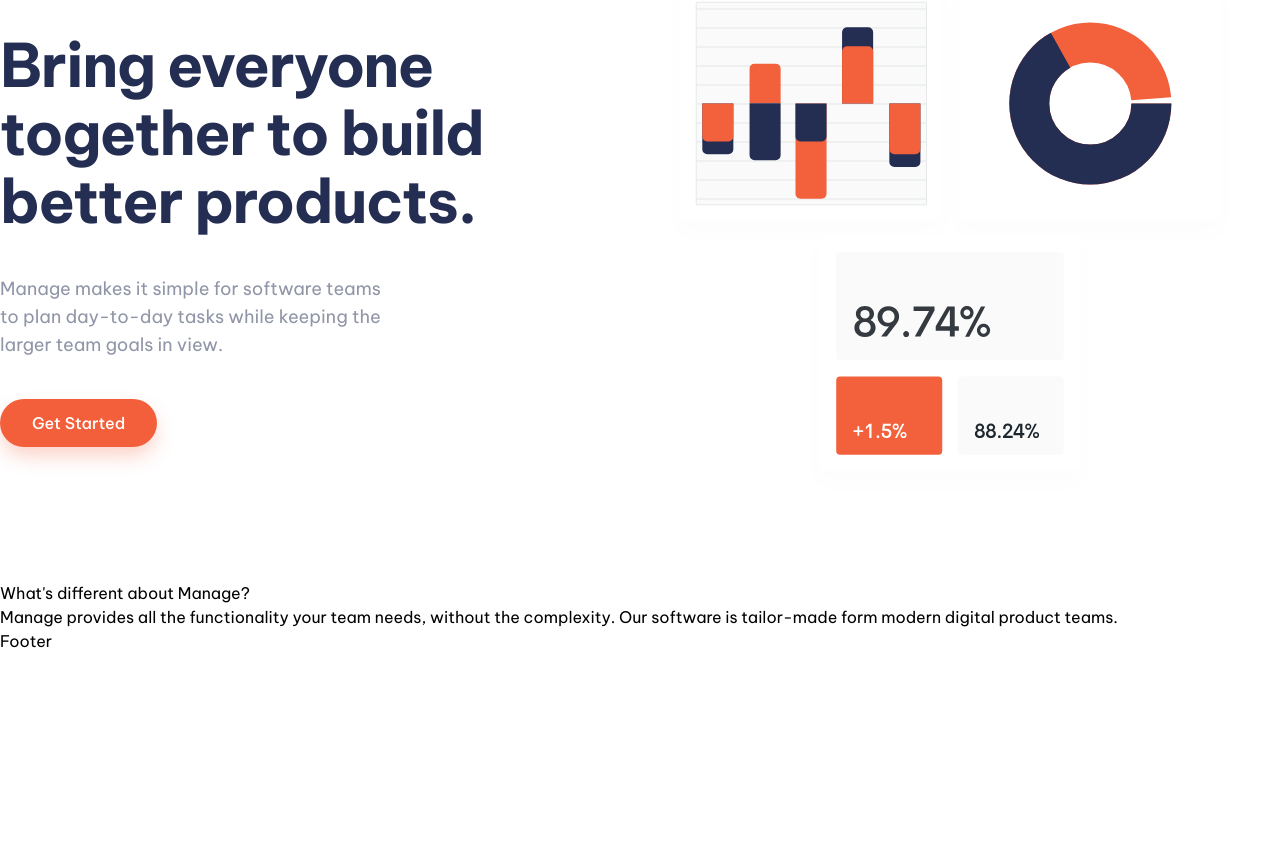
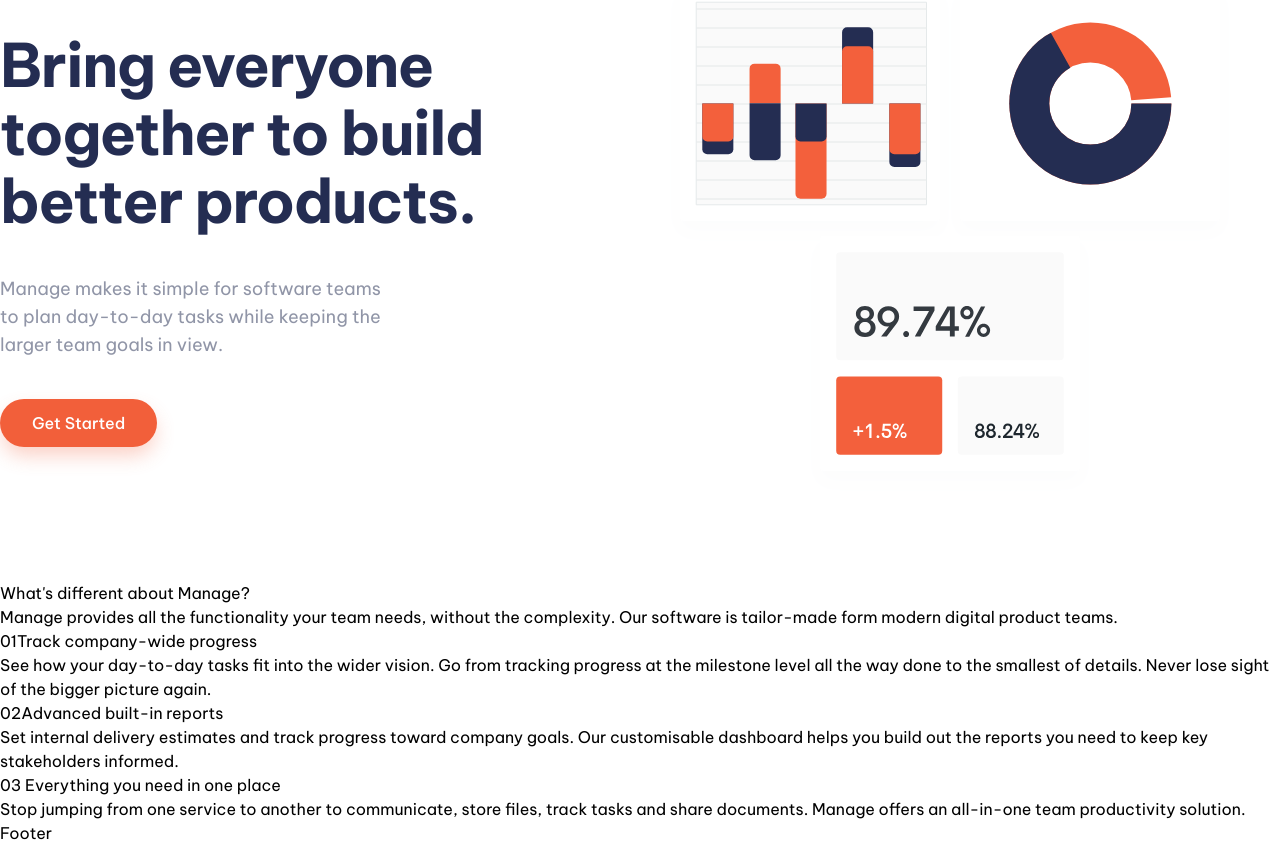
Before and after one commit to AlvesPHGA/manage-lp, a React (Vite) app: page / in a window 1280 px wide. Shown: the part 248-1093 px from the top of the page. Before the commit the page ends 901 px from the top, so only its background shows below. Built offline with nearby package versions, Linux system fonts and the light colour scheme.

Commit message:
feat: create AboutList componet

```diff
--- /dev/null
+++ b/src/ui/components/about/AboutList.tsx
@@ -0,0 +1,38 @@
+export const AboutList = () => {
+   return (
+      <ul>
+         <dl>
+            <dt>
+               <span>01</span>
+               Track company-wide progress
+            </dt>
+            <dd>
+               See how your day-to-day tasks fit into the wider vision. Go from
+               tracking progress at the milestone level all the way done to the
+               smallest of details. Never lose sight of the bigger picture
+               again.
+            </dd>
+
+            <dt>
+               <span>02</span>
+               Advanced built-in reports
+            </dt>
+            <dd>
+               Set internal delivery estimates and track progress toward company
+               goals. Our customisable dashboard helps you build out the reports
+               you need to keep key stakeholders informed.
+            </dd>
+
+            <dt>
+               {' '}
+               <span>03</span> Everything you need in one place
+            </dt>
+            <dd>
+               Stop jumping from one service to another to communicate, store
+               files, track tasks and share documents. Manage offers an
+               all-in-one team productivity solution.
+            </dd>
+         </dl>
+      </ul>
+   );
+};
--- a/src/ui/partials/home/About.tsx
+++ b/src/ui/partials/home/About.tsx
@@ -1,10 +1,12 @@
 import { AboutContent } from '../../components/about/AboutContent';
+import { AboutList } from '../../components/about/AboutList';
 
 export const About = () => {
    return (
       <section>
          <div>
             <AboutContent />
+            <AboutList />
          </div>
       </section>
    );
```
